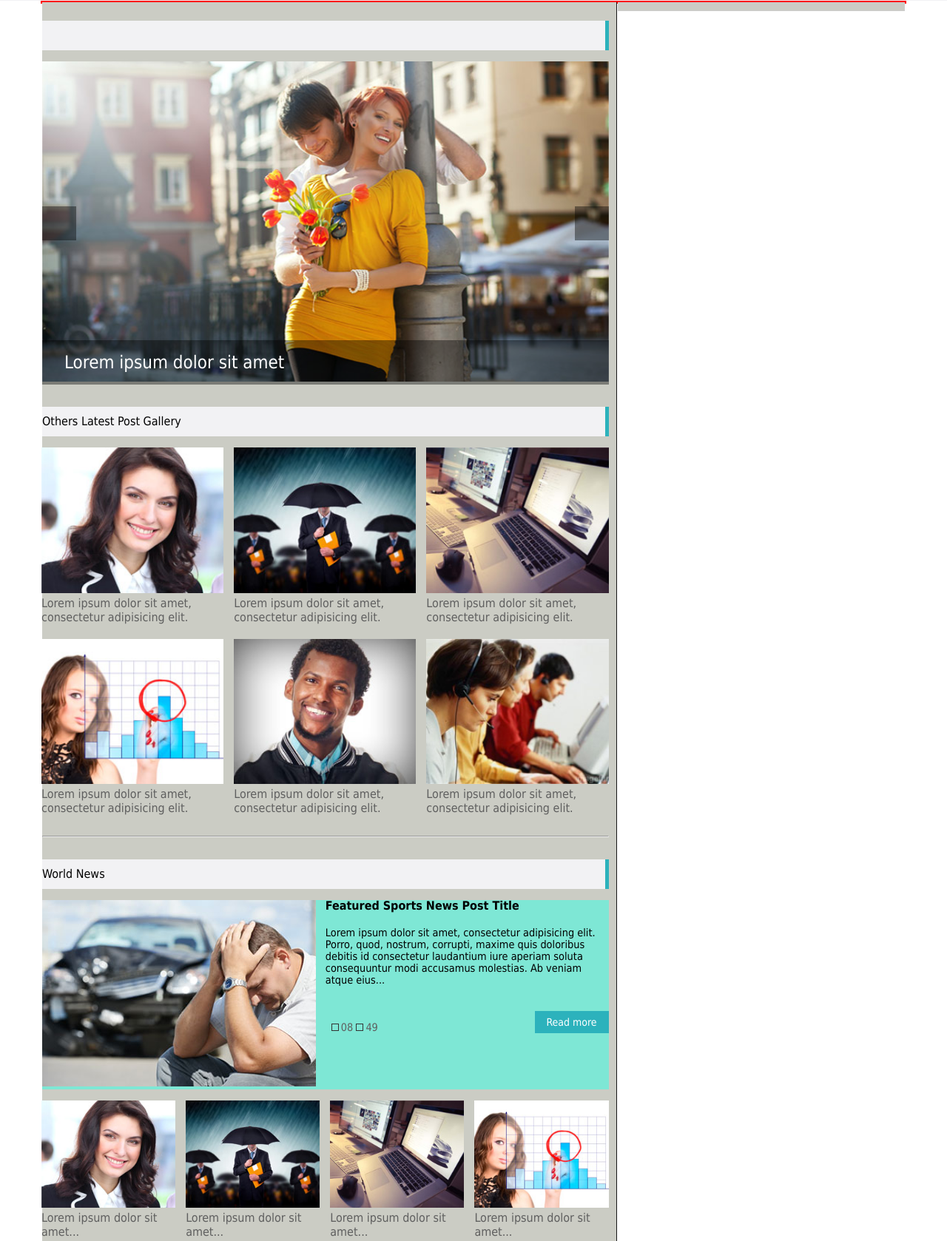
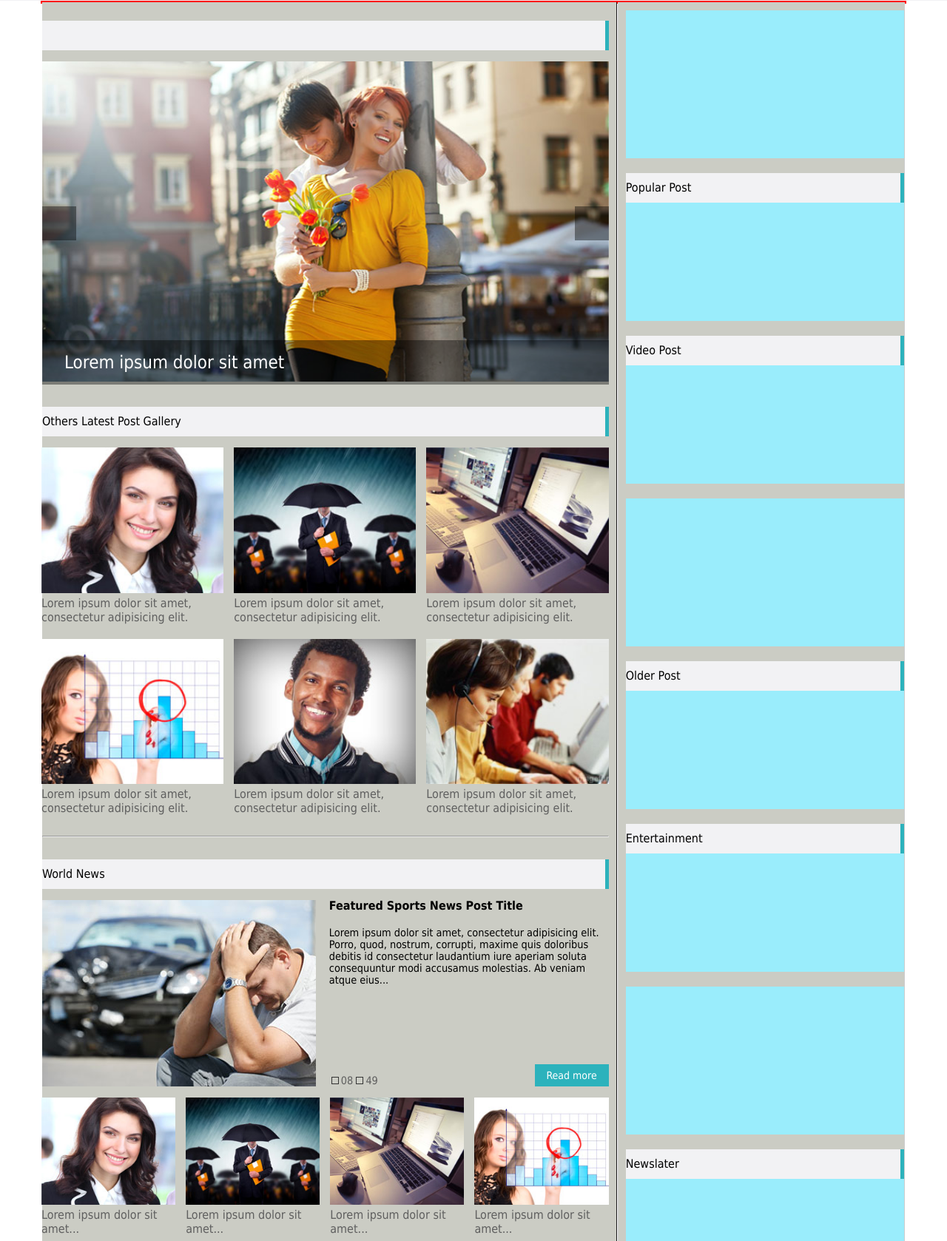
Before and after one commit to abestuzhev/Daily_News, a plain HTML site: page index.html in a window 1280 px wide. Shown: the part 269-1947 px from the top of the page at 74% size. Drawn offline with Linux system fonts and the light colour scheme.

Commit message:
сетка aside

```diff
--- a/css/style.css
+++ b/css/style.css
@@ -19,7 +19,7 @@ hr{
 	margin-bottom: 30px;
 }
 h5{
-	margin: 0 0 20px 0;
+	margin: 0px 0px 20px 0px;
 	font-size:1em;
 	line-height:1em;
 }
@@ -190,12 +190,12 @@ a:hover{
 	margin-bottom:30px;
 }
 .post{
-	background: #7EE7D5;
+	/*background: #7EE7D5;*/
 	margin: 15px 0;
 	position:relative;
 }
 .post p{
-	margin-bottom:35px;
+	margin-bottom:40px;
 	font-size:.9em;
 }
 .horizont{
@@ -205,6 +205,7 @@ a:hover{
 	width:50%;
 	float:left;
 	position: relative;
+	height:252px;
 }
 .vertical{
 	float:left;
@@ -213,14 +214,17 @@ a:hover{
 	margin-left:-8px;
 	margin-bottom:20px;
 }
+.vertical img{
+	margin-bottom: 20px;
+}
 .vertical img,  .horizont img{
 	max-width:100%;
 	height:auto;
 }
 .vertical-text{
 	min-height: 180px;
+	padding-left: 5px;
 }
-
 /***************************************************/
 .aside{
 	width:33.3%;
@@ -231,6 +235,12 @@ a:hover{
 	padding: 10px 0 0 10px;
 	border:1px solid #ccc;
 	background: #CBCCC4;
+}
+
+.aside-wrap>div{
+	height:200px;
+	background: #9AEDFC;
+	margin-bottom: 20px;
 }
 .last-update{
 	margin-top: 15px;
--- a/index.html
+++ b/index.html
@@ -101,13 +101,14 @@
 							<div class="vertical-text">
 								<h5>Featured Sports News Post Title</h5>
 								<p>Lorem ipsum dolor sit amet, consectetur adipisicing elit. Porro, quod, nostrum, corrupti, maxime quis doloribus debitis id consectetur laudantium iure aperiam soluta consequuntur modi accusamus molestias. Ab veniam atque eius...</p>
-								<a href="#" class="read-more">Read more</a>
+
 							</div>
 							<div class="like">
 								<a href="#"><i class="fa"></i>08</a>
 								<a href="#"><i class="fa"></i>49</a>
 							</div>
 						</div>
+						<a href="#" class="read-more">Read more</a>
 
 					</div><!-- end post -->
 					<ul class="gallery small"><!-- start gallery small-->
@@ -209,7 +210,24 @@
 			</div> <!-- end content -->
 			<div class="aside"><!-- start aside -->
 				<div class="aside-wrap">
-
+					<div class="social"></div>
+					<div class="popular-post"><!-- start popular post -->
+						<div class="title">Popular Post</div>
+					</div><!-- end popular post -->
+					<div class="video-post"><!-- start video post -->
+						<div class="title">Video Post</div>
+					</div>	<!-- end video post -->
+					<div class="calendar"></div>
+					<div class="order-post">
+						<div class="title">Older Post</div>
+					</div>
+					<div class="entertainment">
+						<div class="title">Entertainment</div>
+					</div>
+					<div class="banner"></div>
+					<div class="newslater">
+						<div class="title">Newslater</div>
+					</div>
 				</div>
 			</div><!-- end aside -->
 		</div> <!-- end layout-center -->
```
